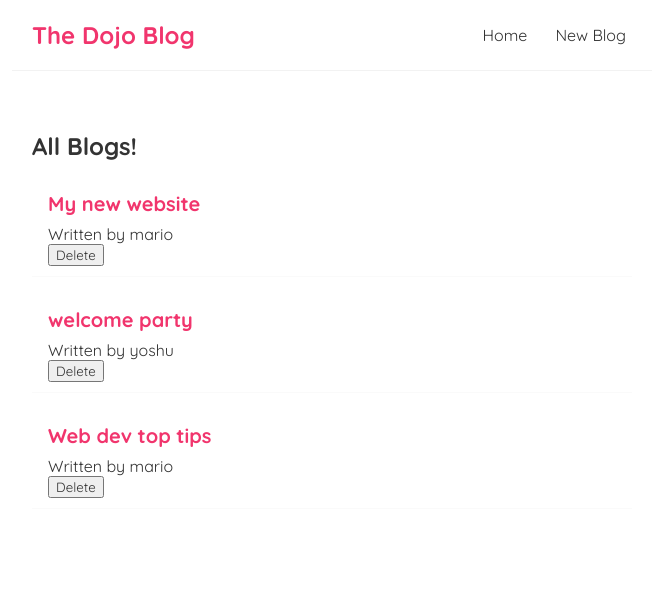
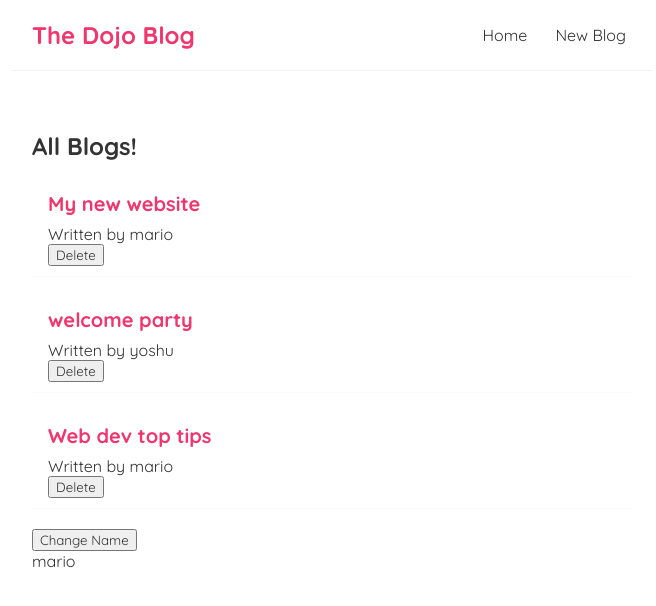
Before and after one commit to muhtasim24/ReactTutorial, a React (Create React App) app in the folder dojo-blog/: page / in a window 1280 px wide. Shown: the top 606 px of the page, without its empty margins (308-964 px from the left). Built offline with nearby package versions, Linux system fonts and the light colour scheme.

Commit message:
Learning useEffect Hook

```diff
--- a/dojo-blog/src/Home.js
+++ b/dojo-blog/src/Home.js
@@ -1,4 +1,4 @@
-import { useState } from 'react';
+import { useState, useEffect } from 'react';
 import BlogList from './BlogList';
 
 
@@ -10,14 +10,23 @@
         { title: 'Web dev top tips', body: 'li', author: 'mario', id: 3},
     ]);
 
+    const [name, setName] = useState('mario');
+
     const handleDelete = (id) => {
         const newBlogs = blogs.filter( (blog) => blog.id !== id);
         setBlogs(newBlogs);
     }
 
+    useEffect( () => {
+        console.log('use effect ran');
+        console.log(blogs);
+    }, [ name ]);
+
     return (
         <div className="home">
             <BlogList blogs = { blogs } title = "All Blogs!" handleDelete = {handleDelete}/>
+            <button onClick={ () => setName('luigi')}>Change Name</button>
+            <p> { name } </p>
         </div>
     );
 }
```
